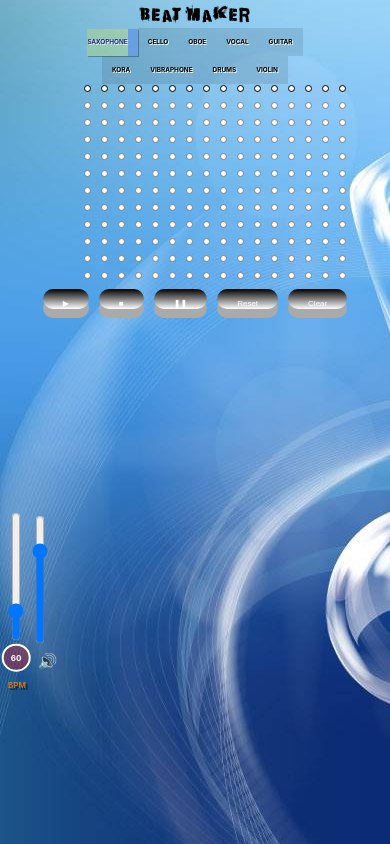
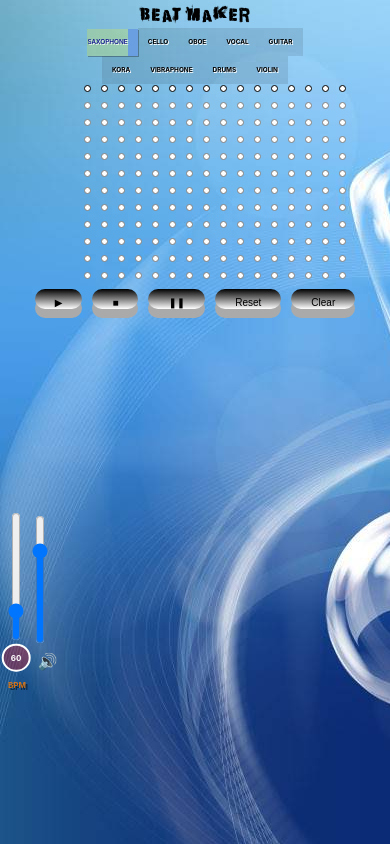
Before and after one commit to itai-rozen/beatmaker, a React (Create React App) app in the folder client/: page / in a window 390 px wide. Built offline with nearby package versions, Linux system fonts and the light colour scheme; no server answers.

Commit message:
fixed functionallity issues

```diff
--- a/client/src/components/Beat/beat.css
+++ b/client/src/components/Beat/beat.css
@@ -22,4 +22,8 @@
         border: 1px solid black;
         margin: 0 5px;
     }
+    .red {
+        background-color: red;
+        transition: .3s;
+    }
 }
--- a/client/src/components/ControlButtons/controlbuttons.css
+++ b/client/src/components/ControlButtons/controlbuttons.css
@@ -189,13 +189,14 @@
    }
 
    .control-panel > button {
-           padding: 10px 20px;
+           padding: 8px 20px;
            margin: 0 5px;
-           font-size: 8px;
+           font-size: 10px;
            text-align: center;
+           /* text-shadow: 1px 1px white; */
            cursor: pointer;
            outline: none;
-           color: #fff;
+           color: black;
            background-image: linear-gradient(black,white);
            border: none;
            border-radius: 15px;
--- a/client/src/components/Sound/sound.css
+++ b/client/src/components/Sound/sound.css
@@ -86,5 +86,10 @@
         cursor: pointer;
     }
 
+    .sound:hover {
+        border: 1px solid black;
+        transform: scale(1.1);
+    }
+
 
 }
```
